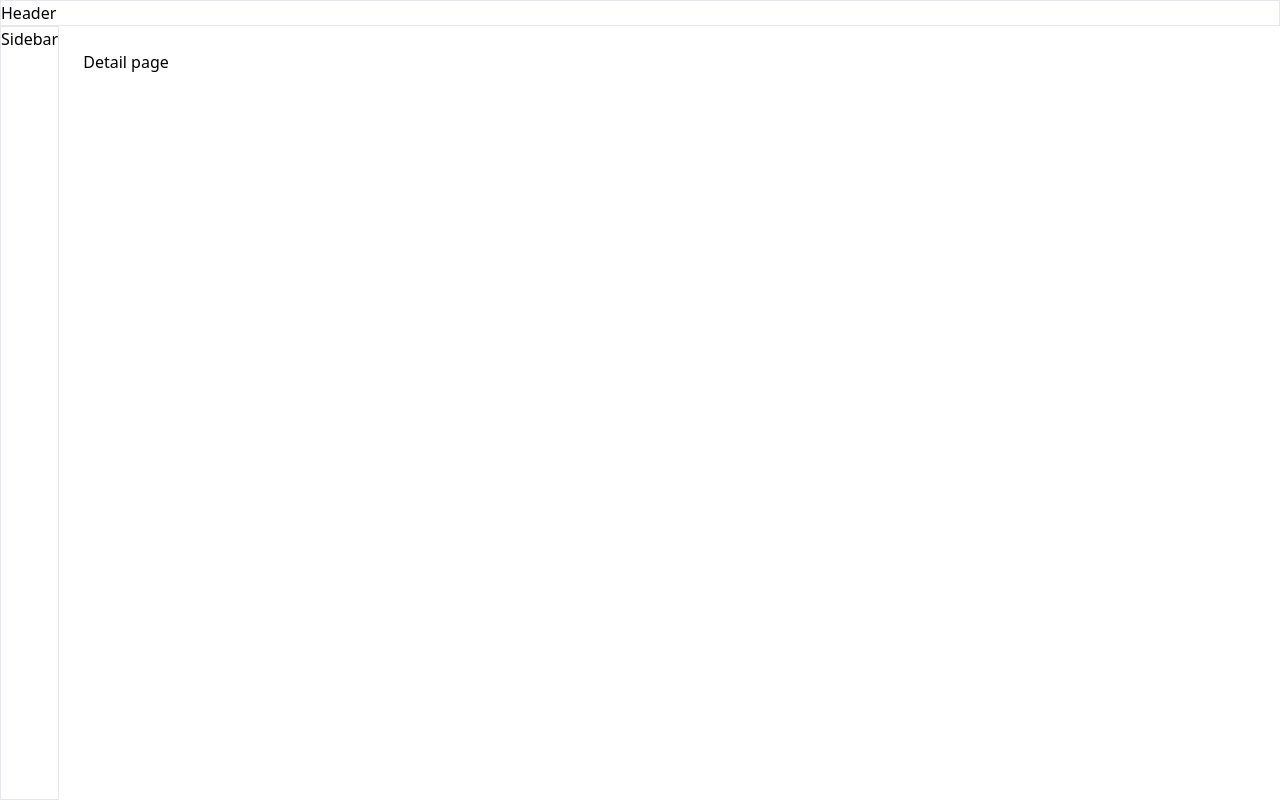
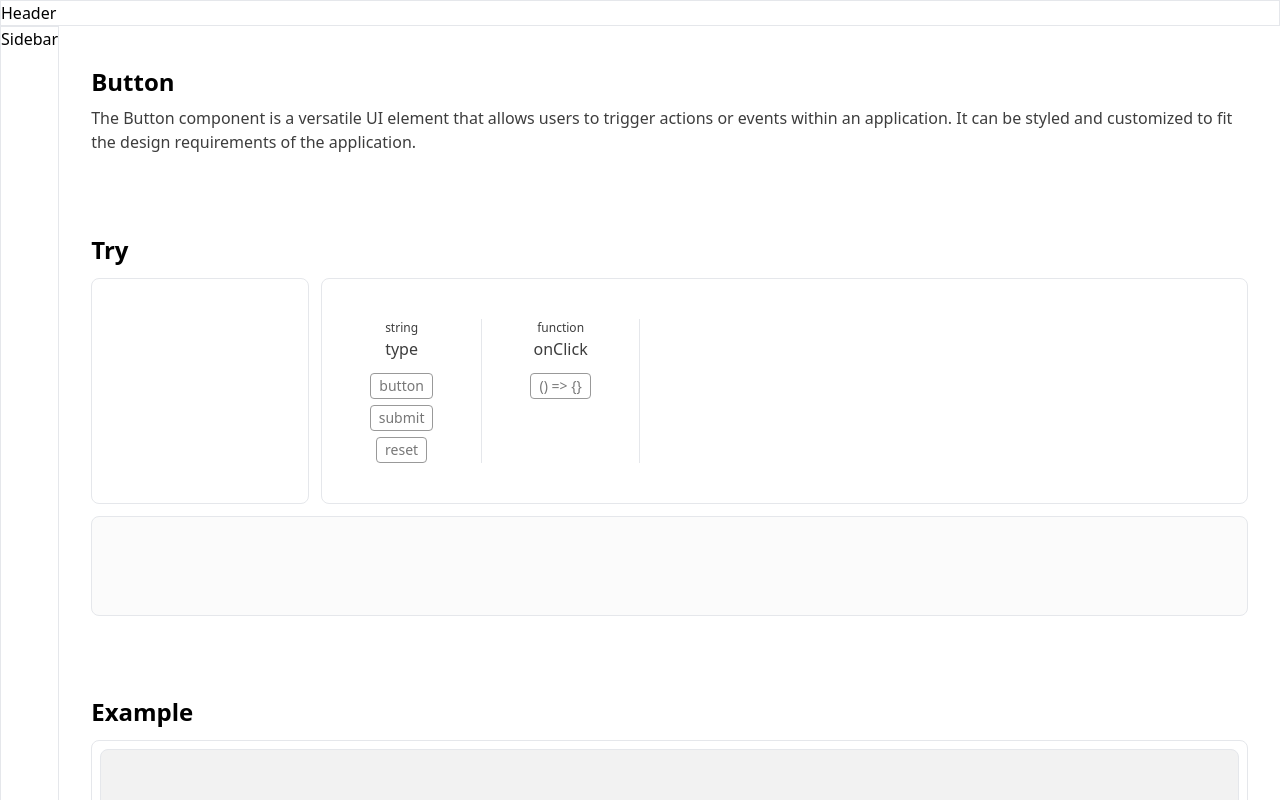
Before and after one commit to woorifisa-service-dev-4th/frontend-4th-woori-design-web, a Next.js app: page /button in a window 1280 px wide. Shown: the top 800 px of the page. Built offline with nearby package versions, Linux system fonts and the light colour scheme.

Commit message:
feat: 컴포넌트 detail page UI 구현

```diff
--- a/app/[componentId]/page.jsx
+++ b/app/[componentId]/page.jsx
@@ -1,11 +1,76 @@
+import data from "../../json/componentDescriptions.json";
+
 export default async function Detail({ params }) {
-    const paramsValue = await params;
+    const {componentId} = await params;
+    const componentData = data[componentId];
 
-    console.log(paramsValue);
+    if (!componentData) {
+        return (
+            <div>
+                <h1>Component Not Found</h1>
+                <p>The component you are looking for does not exist.</p>
+            </div>
+        );
+    }
+
+    const {name, description, props} = componentData;
 
     return (
-        <div>
-            <h1>Detail page</h1>
+        <div className="flex flex-col items-center gap-20 pt-4 pb-20 px-2">
+            <div className="flex flex-col items-start gap-2">
+                <h1 className="text-2xl font-semibold">{name}</h1>
+                <p className="text-[#3D3D3D]">{description}</p>
+            </div>
+
+            <div className="flex flex-col items-start gap-3 w-full">
+                <p className="text-2xl font-semibold">Try</p>
+
+                <div className="flex flex-row justify-center gap-3 w-full">
+                    <div className="border rounded-lg w-[220px]">
+                    </div>
+
+                    <div className="flex flex-row items-center border rounded-lg w-[calc(100%-220px)] px-12 py-10">
+
+                        {Object.entries(props).map(([propName, propDetails], index) => (
+                            <div key={propName} className="flex flex-row items-start h-full">
+                                <div className={`flex flex-col gap-3 items-center ${index === 0 ? 'pl-0' : 'pl-12'} pr-12`}>
+                                    <div className="flex flex-col items-center">
+                                        <p className="text-[#3D3D3D] text-[12px]">{propDetails.type}</p>
+                                        <p className="text-[#3D3D3D] font-medium">{propName}</p>
+                                    </div>
+
+                                    <div className="flex flex-col gap-1.5 items-center">
+                                        {propDetails.choices.map((choice, index) => (
+                                            <button key={index} className="border border-[#999999] rounded-[4px] py-0.5 px-2">
+                                                <p className="text-[#777777] text-sm">{choice}</p>
+                                            </button>
+                                        ))}
+                                    </div>
+                                </div>
+
+                                <div className="h-full border-l"></div>
+                            </div>
+                        ))}
+
+
+                    </div>
+                </div>
+
+                <div className="border rounded-lg h-[100px] w-full bg-[#FBFBFB]">
+                </div>
+            </div>
+
+            <div className="flex flex-col items-start gap-3 w-full">
+                <p className="text-2xl font-semibold">Example</p>
+
+                <div className="flex flex-col gap-2 border rounded-lg w-full p-2">
+                    <div className="border rounded-lg h-[220px] w-full bg-[#F2F2F2]">
+                    </div>
+
+                    <div className="border rounded-lg h-[220px] w-full bg-[#FBFBFB]">
+                    </div>
+                </div>
+            </div>
         </div>
     );
 }
--- /dev/null
+++ b/json/componentDescriptions.json
@@ -0,0 +1,68 @@
+{
+  "button": {
+    "name": "Button",
+    "description": "The Button component is a versatile UI element that allows users to trigger actions or events within an application. It can be styled and customized to fit the design requirements of the application.",
+    "props": {
+      "type": {
+        "type": "string",
+        "description": "The type of the button",
+        "default": "button",
+        "choices": ["button", "submit", "reset"]
+      },
+      "onClick": {
+        "type": "function",
+        "description": "The function to be called when the button is clicked",
+        "default": "() => {}",
+        "choices": ["() => {}"]
+      }
+    }
+  },
+    "float-button": {
+        "name": "FloatButton",
+        "description": "A floating button component",
+        "props": {
+        "icon": {
+            "type": "string",
+            "description": "The icon of the button",
+            "default": "add",
+            "choices": ["add", "edit", "delete"]
+        },
+        "onClick": {
+            "type": "function",
+            "description": "The function to be called when the button is clicked",
+            "default": "() => {}",
+            "choices": ["() => {}"]
+        }
+        }
+    },
+  "switch": {
+    "name": "Switch",
+    "description": "The Switch component is a toggle control that allows users to switch between two states, typically representing \"on\" and \"off\". It is commonly used for enabling or disabling settings in an application.",
+    "props": {
+      "size": {
+        "type": "string",
+        "description": "The size of the switch",
+        "default": "md",
+        "choices": ["sm", "md", "lg"]
+      },
+      "checked": {
+        "type": "boolean",
+        "description": "The state of the switch",
+        "default": false,
+        "choices": ["true", "false"]
+      },
+      "disabled": {
+        "type": "boolean",
+        "description": "Whether the switch is disabled",
+        "default": false,
+        "choices": ["true", "false"]
+      },
+      "onChange": {
+        "type": "function",
+        "description": "The function to be called when the switch is toggled",
+        "default": "() => {}",
+        "choices": ["() => {}"]
+      }
+    }
+  }
+}
```
Also changed, not shown: package.json (+6 -5 lines), 1 other file (tests, documents, lock files or other folders).
